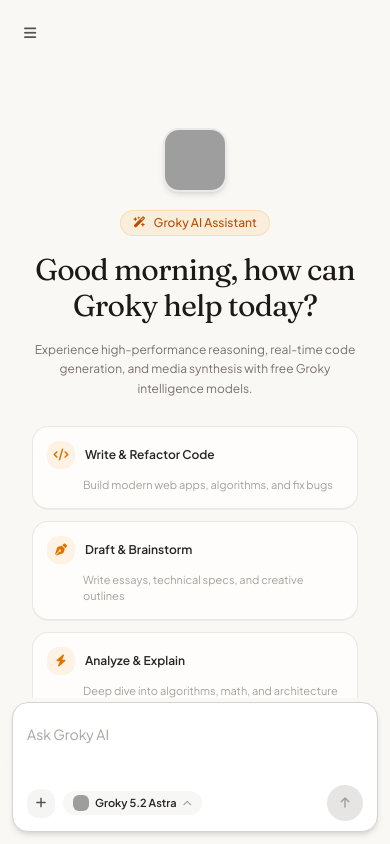
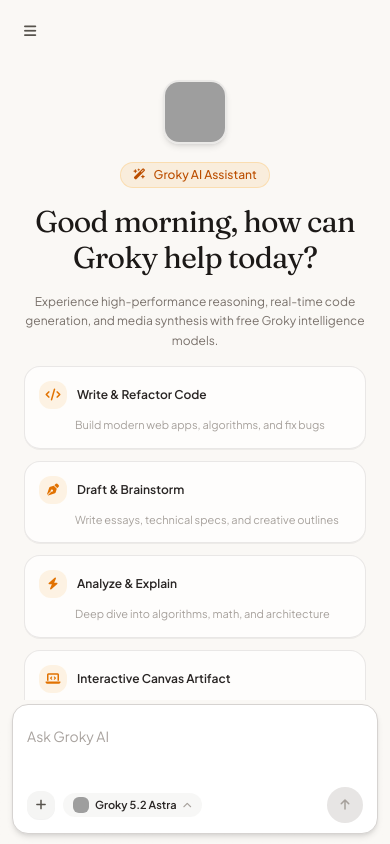
Before and after one commit to davecoreai/Groky, a React (Vite) app: page / in a window 390 px wide. Built offline with nearby package versions, Linux system fonts and the light colour scheme; grey boxes are pictures that could not be loaded.

Commit message:
fix: improve mobile keyboard viewport handling
Centralize visual viewport tracking in the App root to correctly adjust the application container height on mobile devices, ensuring the UI resizes dynamically when the virtual keyboard appears.

```diff
--- a/src/App.tsx
+++ b/src/App.tsx
@@ -111,16 +111,35 @@
     }
   }, [settings.supabaseUrl, settings.supabaseAnonKey, activeId, settings]);
 
-  // Responsive mobile detector
+  // Responsive mobile detector & visual viewport sync for mobile keyboard
+  const [viewportHeight, setViewportHeight] = useState<number | null>(null);
+
   useEffect(() => {
-    const checkMobile = () => {
+    const updateViewport = () => {
       const mobile = window.innerWidth < 1024;
       setIsMobile(mobile);
       if (mobile) setSidebarOpen(false);
+
+      if (typeof window !== "undefined") {
+        const currentHeight = window.visualViewport ? window.visualViewport.height : window.innerHeight;
+        setViewportHeight(currentHeight);
+      }
     };
-    checkMobile();
-    window.addEventListener("resize", checkMobile);
-    return () => window.removeEventListener("resize", checkMobile);
+
+    updateViewport();
+    window.addEventListener("resize", updateViewport);
+    if (window.visualViewport) {
+      window.visualViewport.addEventListener("resize", updateViewport);
+      window.visualViewport.addEventListener("scroll", updateViewport);
+    }
+
+    return () => {
+      window.removeEventListener("resize", updateViewport);
+      if (window.visualViewport) {
+        window.visualViewport.removeEventListener("resize", updateViewport);
+        window.visualViewport.removeEventListener("scroll", updateViewport);
+      }
+    };
   }, []);
 
   // Theme resolution (light / dark / system)
@@ -536,7 +555,11 @@
   return (
     <div
       id="groky-app-root"
-      className="flex h-[100dvh] w-full overflow-hidden bg-[#FAF8F5] dark:bg-stone-950 font-sans-clean transition-colors duration-200 relative"
+      style={{
+        height: viewportHeight ? `${viewportHeight}px` : "100dvh",
+        maxHeight: viewportHeight ? `${viewportHeight}px` : "100dvh",
+      }}
+      className="flex w-full overflow-hidden bg-[#FAF8F5] dark:bg-stone-950 font-sans-clean transition-colors duration-200 relative"
     >
       {/* 3D Ambient Visual Canvas */}
       <ThreeCanvas isDark={isDark} enabled={settings.enable3DBackground} />
@@ -559,7 +582,7 @@
       />
 
       {/* Central Chat Arena (Minimalist Claude design) */}
-      <main className="flex-1 flex flex-col h-full overflow-hidden relative z-10">
+      <main className="flex-1 flex flex-col h-full min-h-0 overflow-hidden relative z-10">
         <ChatArea
           messages={activeConversation?.messages || []}
           isStreaming={isStreaming}
--- a/src/components/ChatArea.tsx
+++ b/src/components/ChatArea.tsx
@@ -52,7 +52,6 @@
   const [isDragging, setIsDragging] = useState(false);
   const [fullscreenMedia, setFullscreenMedia] = useState<AttachedFile | null>(null);
   const [isAttachMenuOpen, setIsAttachMenuOpen] = useState(false);
-  const [keyboardOffset, setKeyboardOffset] = useState(0);
 
   const textareaRef = useRef<HTMLTextAreaElement>(null);
   const messagesEndRef = useRef<HTMLDivElement>(null);
@@ -62,32 +61,6 @@
   const isUserScrolledUpRef = useRef(false);
   const prevMessageCountRef = useRef(messages.length);
   const scrollRafRef = useRef<number | null>(null);
-
-  // Dynamic Virtual Keyboard Height Adjustment for Mobile (lifts input box cleanly above keyboard)
-  useEffect(() => {
-    if (typeof window === "undefined" || !window.visualViewport) return;
-
-    const vv = window.visualViewport;
-    const updateKeyboardOffset = () => {
-      // Calculate how much keyboard is occupying the window bottom
-      const offset = Math.max(0, window.innerHeight - vv.height - (vv.offsetTop || 0));
-      setKeyboardOffset(offset);
-      if (offset > 40) {
-        // Smooth scroll message container when keyboard expands
-        requestAnimationFrame(() => {
-          messagesEndRef.current?.scrollIntoView({ behavior: "smooth" });
-        });
-      }
-    };
-
-    vv.addEventListener("resize", updateKeyboardOffset);
-    vv.addEventListener("scroll", updateKeyboardOffset);
-
-    return () => {
-      vv.removeEventListener("resize", updateKeyboardOffset);
-      vv.removeEventListener("scroll", updateKeyboardOffset);
-    };
-  }, []);
 
   // Monitor user scrolling to avoid jerking screen if user is reading previous code
   const handleContainerScroll = () => {
@@ -606,13 +579,13 @@
 
   return (
     <div
-      className="flex-1 flex flex-col h-full overflow-hidden relative"
+      className="flex-1 flex flex-col h-full min-h-0 overflow-hidden relative"
       onDragOver={handleDragOver}
       onDragLeave={handleDragLeave}
       onDrop={handleDrop}
     >
       {/* Top Header Bar (Clean Minimal Header) */}
-      <header className="flex items-center justify-between px-4 sm:px-6 py-3 min-h-[56px] bg-transparent z-10">
+      <header className="flex items-center justify-between px-4 sm:px-6 py-2.5 sm:py-3 min-h-[50px] sm:min-h-[56px] bg-transparent z-10 shrink-0">
         <div className="flex items-center gap-2">
           {/* Smooth Sidebar Toggle with transparent background */}
           <button
@@ -640,11 +613,11 @@
       <div
         ref={scrollContainerRef}
         onScroll={handleContainerScroll}
-        className="flex-1 overflow-y-auto px-4 sm:px-8 py-6 space-y-6 overscroll-contain"
+        className="flex-1 min-h-0 overflow-y-auto px-4 sm:px-8 py-3 sm:py-6 space-y-4 sm:space-y-6 overscroll-contain"
       >
         {messages.length === 0 ? (
           /* Claude AI-Inspired Welcome Screen with Groky Logo */
-          <div className="max-w-2xl mx-auto py-10 px-4 text-center space-y-7 animate-in fade-in duration-300">
+          <div className="max-w-2xl mx-auto py-2 sm:py-8 px-2 sm:px-4 text-center space-y-4 sm:space-y-6 animate-in fade-in duration-300">
             {/* Claude-style warm greeting header */}
             <div className="space-y-4">
               <div className="flex justify-center">
@@ -838,14 +811,7 @@
       {/* Floating Input Capsule (Claude-inspired minimal) */}
       <div
         id="chat-input-wrapper"
-        style={{
-          paddingBottom:
-            keyboardOffset > 0
-              ? `${keyboardOffset + 10}px`
-              : "calc(0.75rem + env(safe-area-inset-bottom, 0px))",
-          transition: "padding-bottom 0.12s cubic-bezier(0.16, 1, 0.3, 1)",
-        }}
-        className="px-3 sm:px-6 sm:pb-4 pt-1 bg-gradient-to-t from-[#FAF8F5] via-[#FAF8F5]/90 to-transparent dark:from-stone-950 dark:via-stone-950/90 shrink-0 z-20"
+        className="px-3 sm:px-6 pb-2.5 sm:pb-4 pt-1 bg-gradient-to-t from-[#FAF8F5] via-[#FAF8F5]/90 to-transparent dark:from-stone-950 dark:via-stone-950/90 shrink-0 z-20"
       >
         <div className="max-w-3xl mx-auto">
           {/* Capsule Container: File preview is merged inside the placeholder container */}
```
